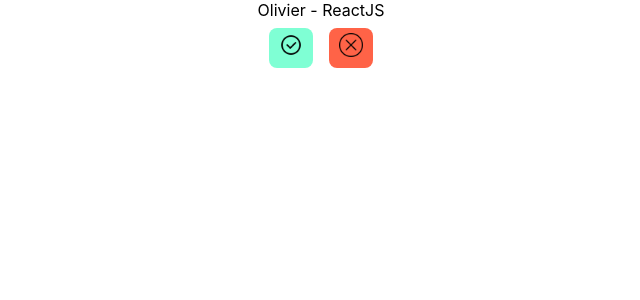
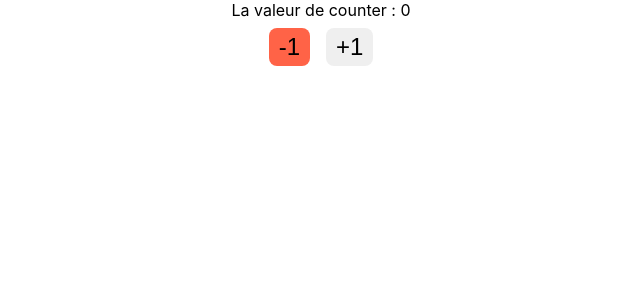
Before and after one commit to oledanvic/2023-06-12-tjs, a React (Create React App) app: page / in a window 1280 px wide. Shown: the top 300 px of the page, without its empty margins (319-959 px from the left). Built offline with nearby package versions, Linux system fonts and the light colour scheme.

Commit message:
Utilisation useState

```diff
--- a/src/App/App.jsx
+++ b/src/App/App.jsx
@@ -1,15 +1,21 @@
-import React from 'react';
+import React, {useState} from 'react';
 import './App.css';
 import Button from './components/ui/Button/Button'
 
 function App() {
+  const [counter, setcounter] = useState(0);
   return (
     <div className="App">
-      <div>Olivier - ReactJS</div>
-      <Button className="primary" onClick={(unParamDeLenfant)=>{
-        console.log('fonction envoyee par le parent', unParamDeLenfant);
-      }}><img src='/img/ok.png'/></Button>
-      <Button className="error"><img src='/img/cancel.png'/></Button>
+      La valeur de counter : {counter}
+      <br/>
+      <Button className="error" onClick={()=>{
+        setcounter(counter - 1);
+        console.log(counter);
+      }}>-1</Button>
+      <Button onClick={()=>{
+        setcounter(counter + 1);
+        console.log(counter);
+      }}>+1</Button>
     </div>
   );
 }
```
